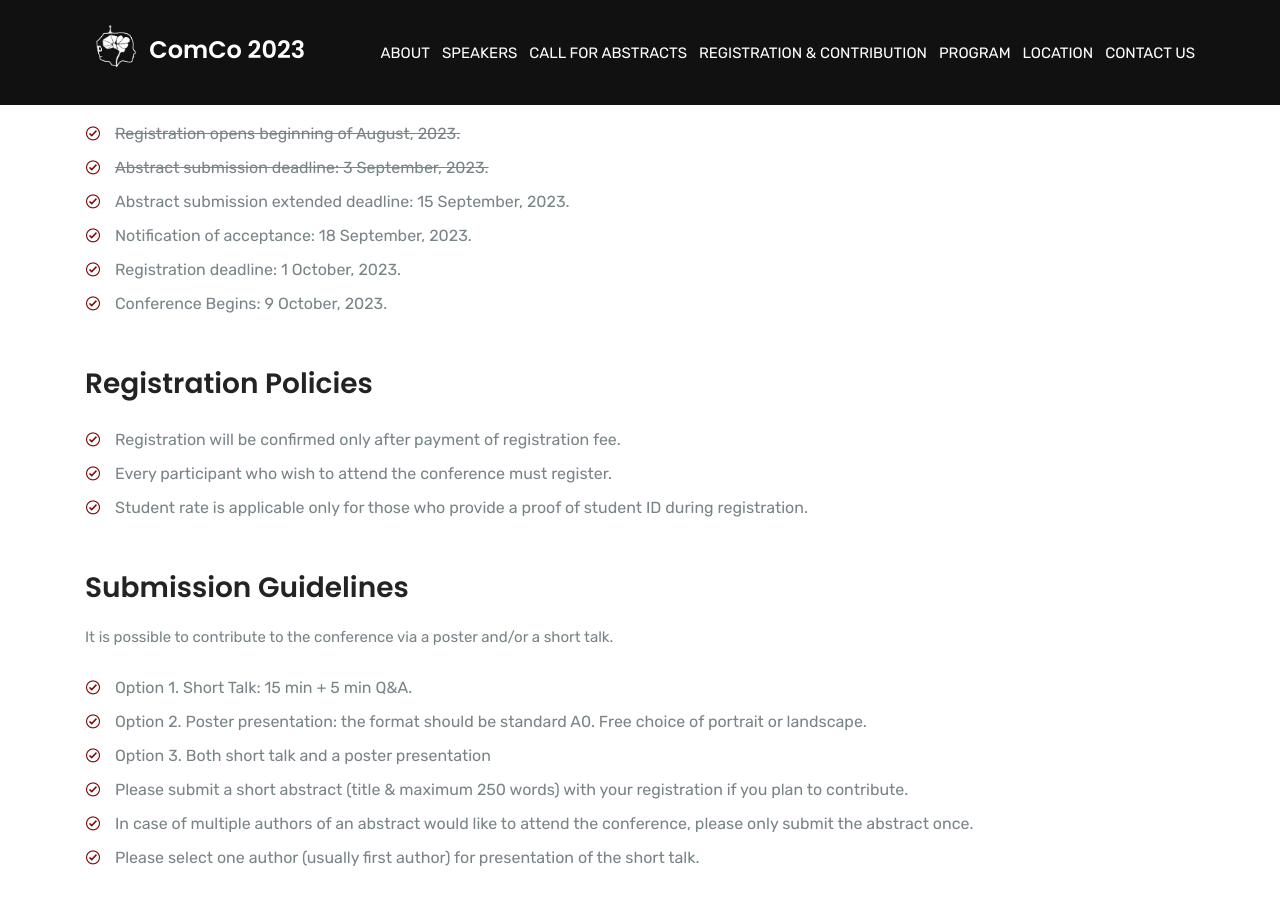
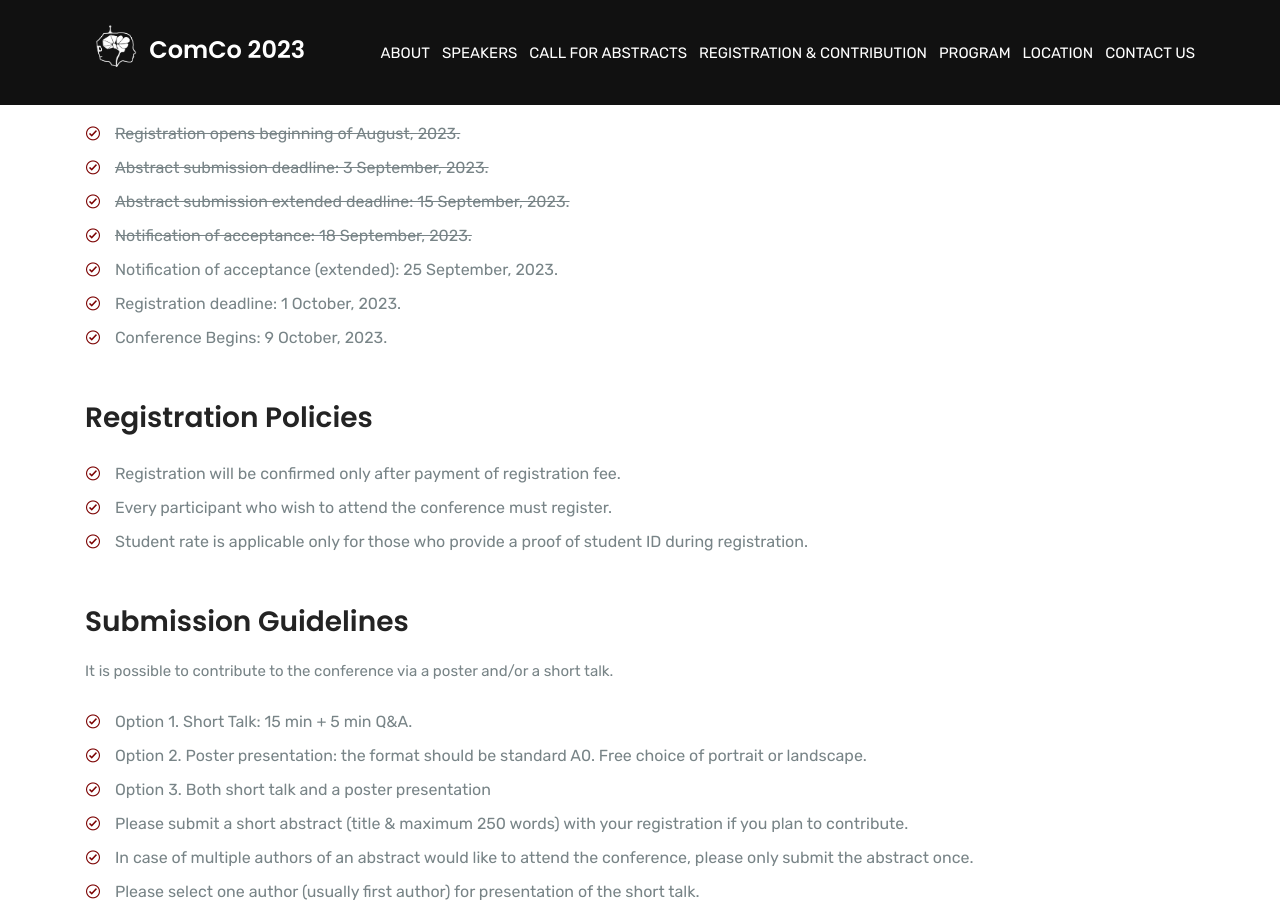
Before and after one commit to comco23/comco23.github.io, a Jekyll site: the page built from submission.html, in a window 1280 px wide and 900 px high, scrolled down 1107 px. Built offline with Jekyll 4.4.1, drawn with Linux system fonts in a browser that asks for light colours; some web fonts are replaced.

Commit message:
changed dates

```diff
--- a/_config.yml
+++ b/_config.yml
@@ -4,7 +4,7 @@ email: comco@uni-osnabrueck.de
 date: 9<sup>th</sup> - 10<sup>th</sup>, October, 2023
 date1: Beginning of August 2023
 date2: 15<sup>th</sup> September 2023
-date3: 18<sup>th</sup> September 2023
+date3: 25<sup>th</sup> September 2023
 date4: 1<sup>st</sup> October 2023
 
 phone: +49 (0)541 969-2390
--- a/_data/importantdates.json
+++ b/_data/importantdates.json
@@ -1,8 +1,9 @@
 [
 	"<strike>Registration opens beginning of August, 2023.</strike>",
 	"<strike>Abstract submission deadline: 3 September, 2023.</strike>",
-	"Abstract submission extended deadline: 15 September, 2023.",
-	"Notification of acceptance: 18 September, 2023.",
+	"<strike>Abstract submission extended deadline: 15 September, 2023.</strike>",
+	"<strike>Notification of acceptance: 18 September, 2023.</strike>",
+	"Notification of acceptance (extended): 25 September, 2023.",
 	"Registration deadline: 1 October, 2023.",
 	"Conference Begins: 9 October, 2023."
 
```
